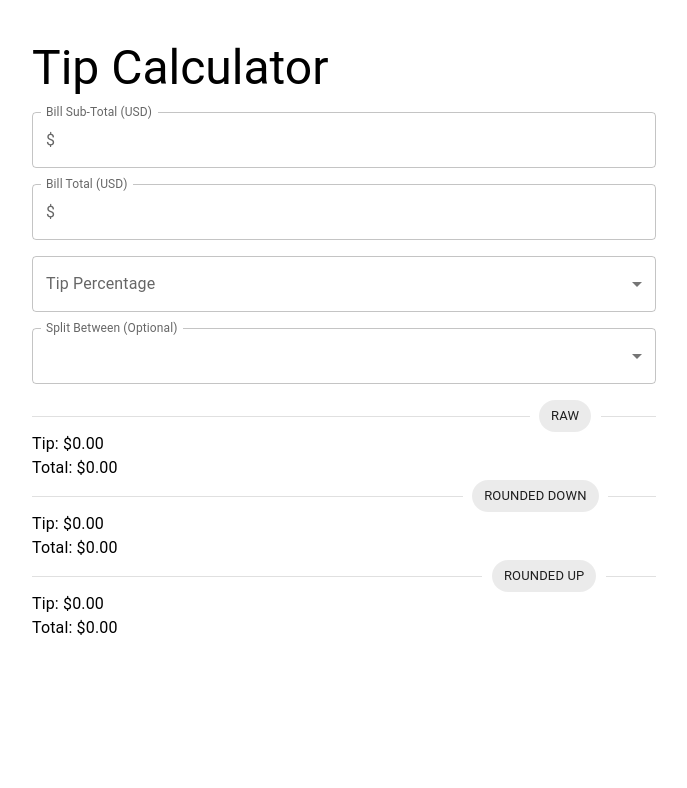
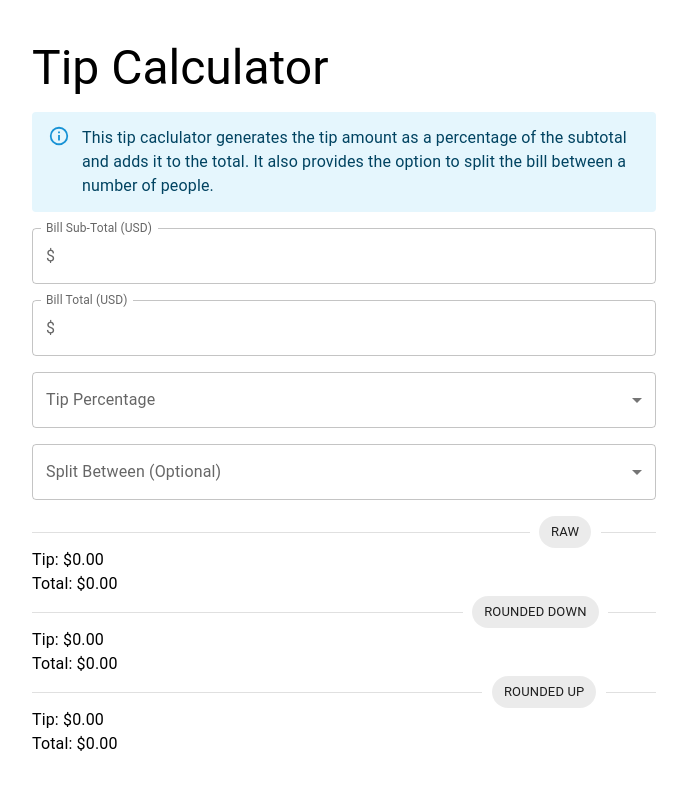
Before and after one commit to dajomareyes/personal-website, a React (Vite) app: page /tips in a window 1280 px wide. Shown: the top 788 px of the page, without its empty margins (296-983 px from the left). Built offline with nearby package versions, Linux system fonts and the light colour scheme.

Commit message:
add info bubble

```diff
--- a/src/pages/TipCalculatorRoute.tsx
+++ b/src/pages/TipCalculatorRoute.tsx
@@ -1,3 +1,4 @@
+import Alert from "@mui/material/Alert";
 import Chip from "@mui/material/Chip";
 import Divider from "@mui/material/Divider";
 import FormControl from "@mui/material/FormControl";
@@ -71,6 +72,15 @@ const TipCalculatorRoute = () => {
         <Typography variant={"h3"}>Tip Calculator</Typography>
       </Grid>
       <Grid xs={12} sm={6}>
+        <Alert severity="info">
+          <Typography variant={"body1"}>
+            This tip caclulator generates the tip amount as a percentage of the
+            subtotal and adds it to the total. It also provides the option to
+            split the bill between a number of people.
+          </Typography>
+        </Alert>
+      </Grid>
+      <Grid xs={12} sm={6}>
         <TextField
           fullWidth
           label="Bill Sub-Total (USD)"
@@ -118,7 +128,7 @@ const TipCalculatorRoute = () => {
             Split Between (Optional)
           </InputLabel>
           <Select
-            value={splitBetween}
+            value={splitBetween > 1 ? splitBetween : undefined}
             label="Split Between (Optional)"
             onChange={(event) => {
               setSplitBetween(+event.target.value);
```
